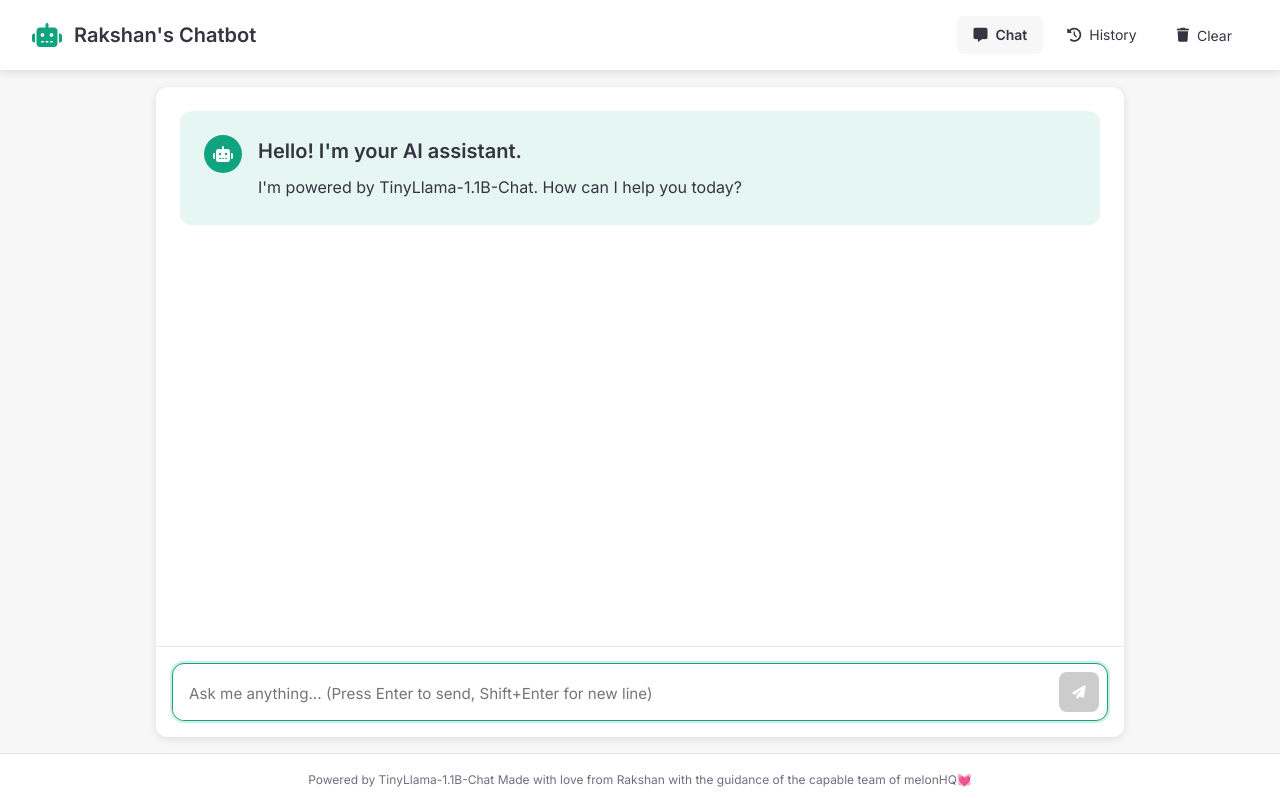
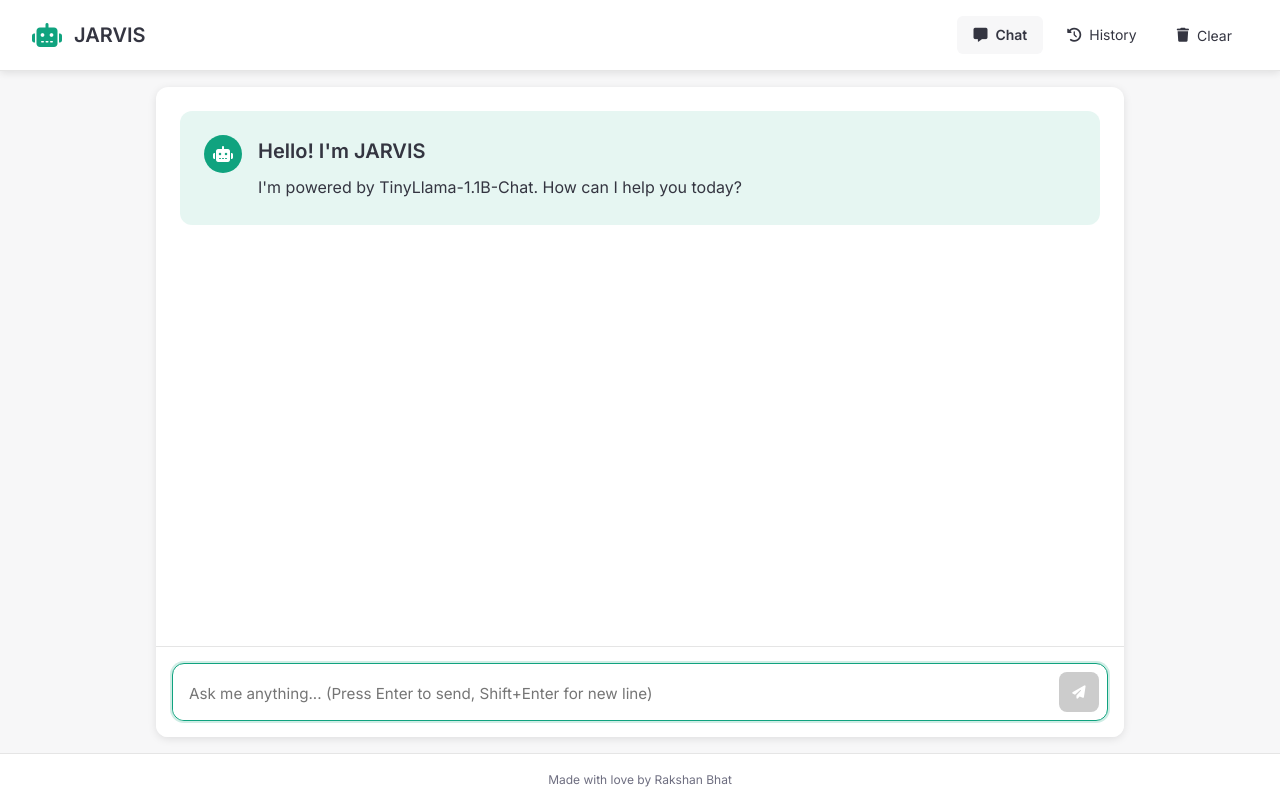
Before and after one commit to rakshan-bhat/AGI, a Flask app: page / in a window 1280 px wide. Run offline with Flask 2, Linux system fonts and the light colour scheme.

Commit message:
Final Addendum

```diff
--- a/templates/base.html
+++ b/templates/base.html
@@ -3,7 +3,7 @@
 <head>
     <meta charset="UTF-8">
     <meta name="viewport" content="width=device-width, initial-scale=1.0">
-    <title>Rakshan's chatbot</title>
+    <title>JARVIS</title>
     <!-- Google Fonts - Inter -->
     <link rel="preconnect" href="https://fonts.googleapis.com">
     <link rel="preconnect" href="https://fonts.gstatic.com" crossorigin>
@@ -18,7 +18,7 @@
         <header>
             <div class="logo">
                 <i class="fa-solid fa-robot"></i>
-                <h1>Rakshan's Chatbot</h1>
+                <h1>JARVIS</h1>
             </div>
             <nav>
                 <a href="/" class="nav-link {% if request.path == '/' %}active{% endif %}">
@@ -40,7 +40,7 @@
         </main>
 
         <footer>
-            <p>Powered by TinyLlama-1.1B-Chat Made with love from Rakshan with the guidance of the capable team of melonHQ💓</p>
+            <p>Made with love by Rakshan Bhat</p>
         </footer>
     </div>
 </body>
--- a/templates/index.html
+++ b/templates/index.html
@@ -9,7 +9,7 @@
                 <i class="fa-solid fa-robot"></i>
             </div>
             <div class="message-content">
-                <h2>Hello! I'm your AI assistant.</h2>
+                <h2>Hello! I'm JARVIS</h2>
                 <p>I'm powered by TinyLlama-1.1B-Chat. How can I help you today?</p>
             </div>
         </div>
```
